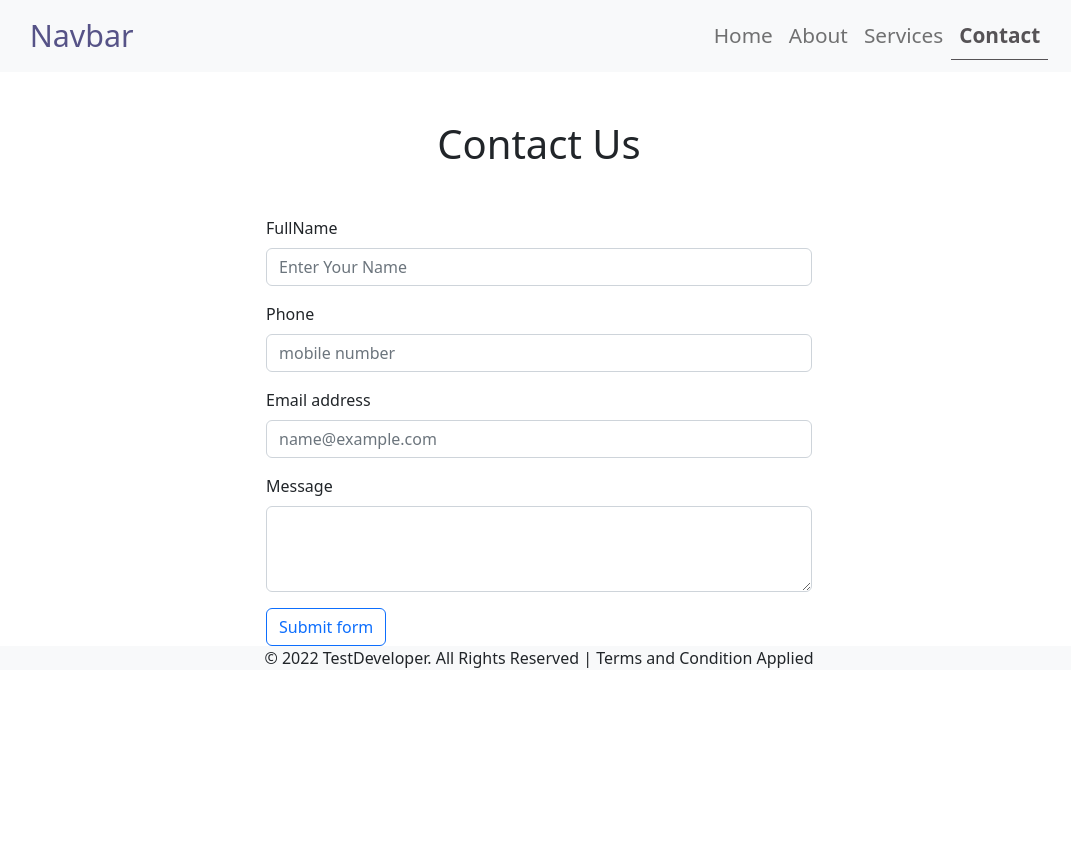
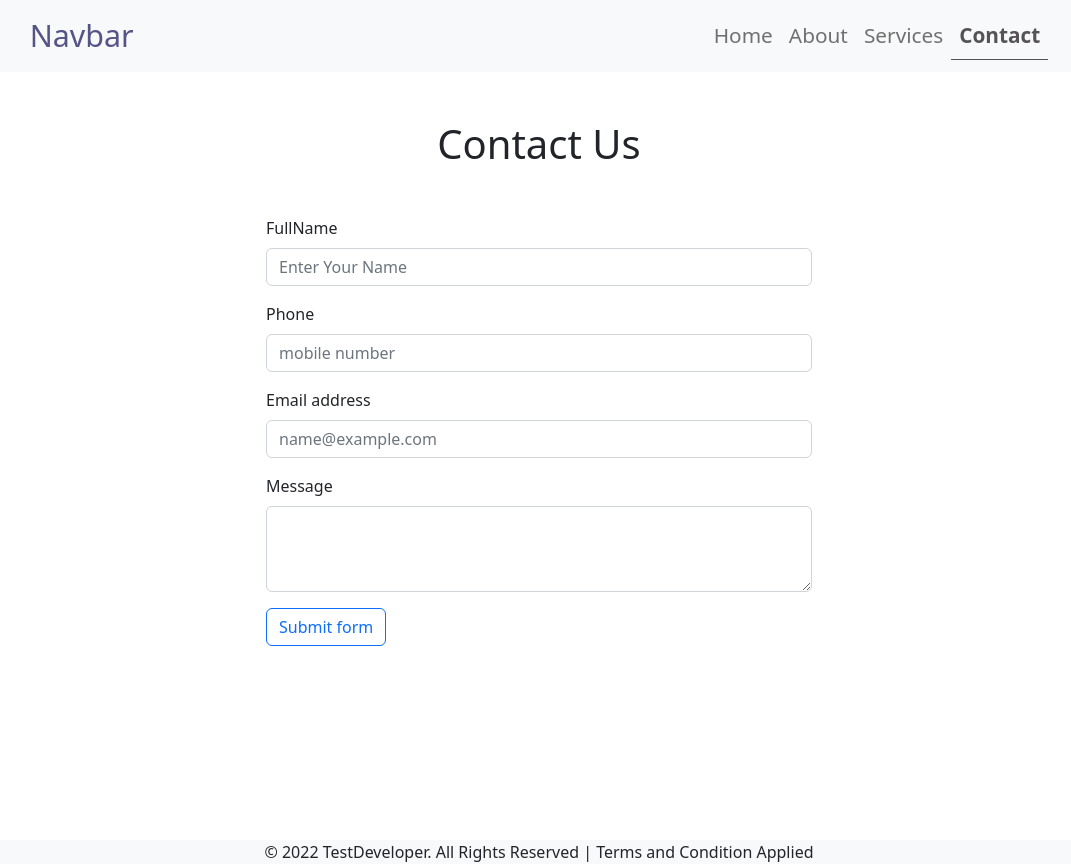
Before and after one commit to deepakjanvar/deepakReactSite, a React (Create React App) app: page /contact in a window 1280 px wide. Shown: the whole page, without its empty margins (101-1172 px from the left). Before the commit the page ends 800 px from the top, so only its background shows below. Built offline with nearby package versions, Linux system fonts and the light colour scheme.

Commit message:
mysecond commit

```diff
--- a/package.json
+++ b/package.json
@@ -1,5 +1,6 @@
 {
   "name": "reactsitefolder",
+  "homepage": "https://deepakjanvar.github.io/deepakReactSite",
   "version": "0.1.0",
   "private": true,
   "dependencies": {
@@ -7,6 +8,7 @@
     "@testing-library/react": "^13.4.0",
     "@testing-library/user-event": "^13.5.0",
     "bootstrap": "^5.2.1",
+    "gh-pages": "^4.0.0",
     "react": "^18.2.0",
     "react-dom": "^18.2.0",
     "react-router-dom": "^6.3.0",
@@ -14,6 +16,8 @@
     "web-vitals": "^2.1.4"
   },
   "scripts": {
+    "predeploy": "npm run build",
+    "deploy": "gh-pages -d build",
     "start": "react-scripts start",
     "build": "react-scripts build",
     "test": "react-scripts test",
--- a/src/Contact.jsx
+++ b/src/Contact.jsx
@@ -26,6 +26,7 @@ function Contact() {
   }
   return (
     <>
+      <div className='contact-div'>
         <div className="my-5">
           <h1 className="text-center">Contact Us</h1>
         </div>
@@ -56,6 +57,7 @@ function Contact() {
             </div>
           </div>
         </div>
+      </div>
     </>
   );
 }
--- a/src/index.css
+++ b/src/index.css
@@ -18,6 +18,9 @@ code {
   box-sizing: border-box;
   /* height: 100%; */
 
+}
+#root{
+  height: 100%;
 }
 
 .navbar{
@@ -107,3 +110,15 @@ h3{
       transform: translateY(10px);
     }
 }
+
+/* ///  form style */
+
+.contact-div{
+  height: 90vh;
+}
+
+/* \\\\\\\\\\\\\footer style  */
+
+footer p{
+  margin-bottom:0 !important;
+}
```
Also changed, not shown: 1 other file (tests, documents, lock files or other folders). Lines whose indentation alone changed are shown as unchanged.
